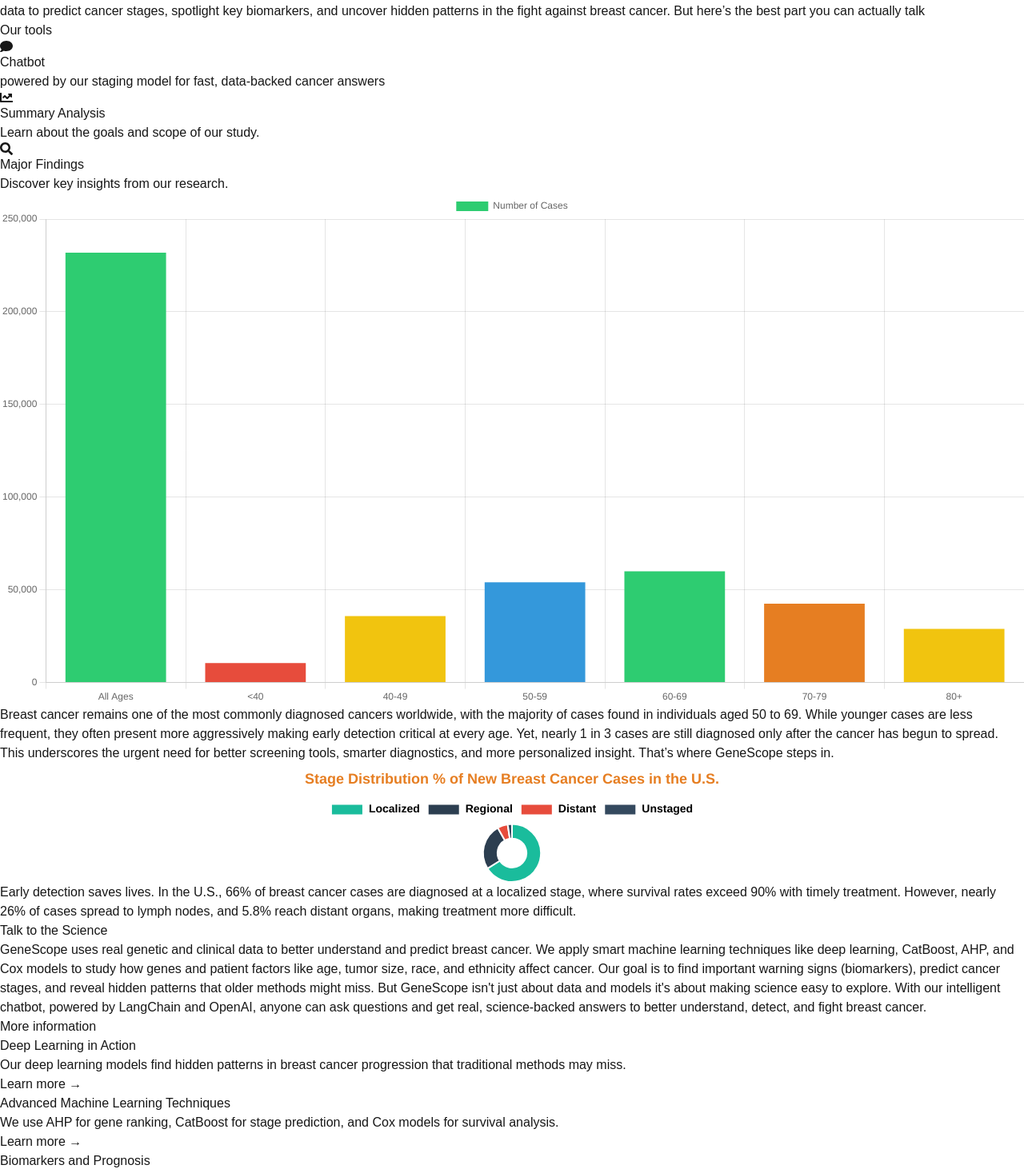
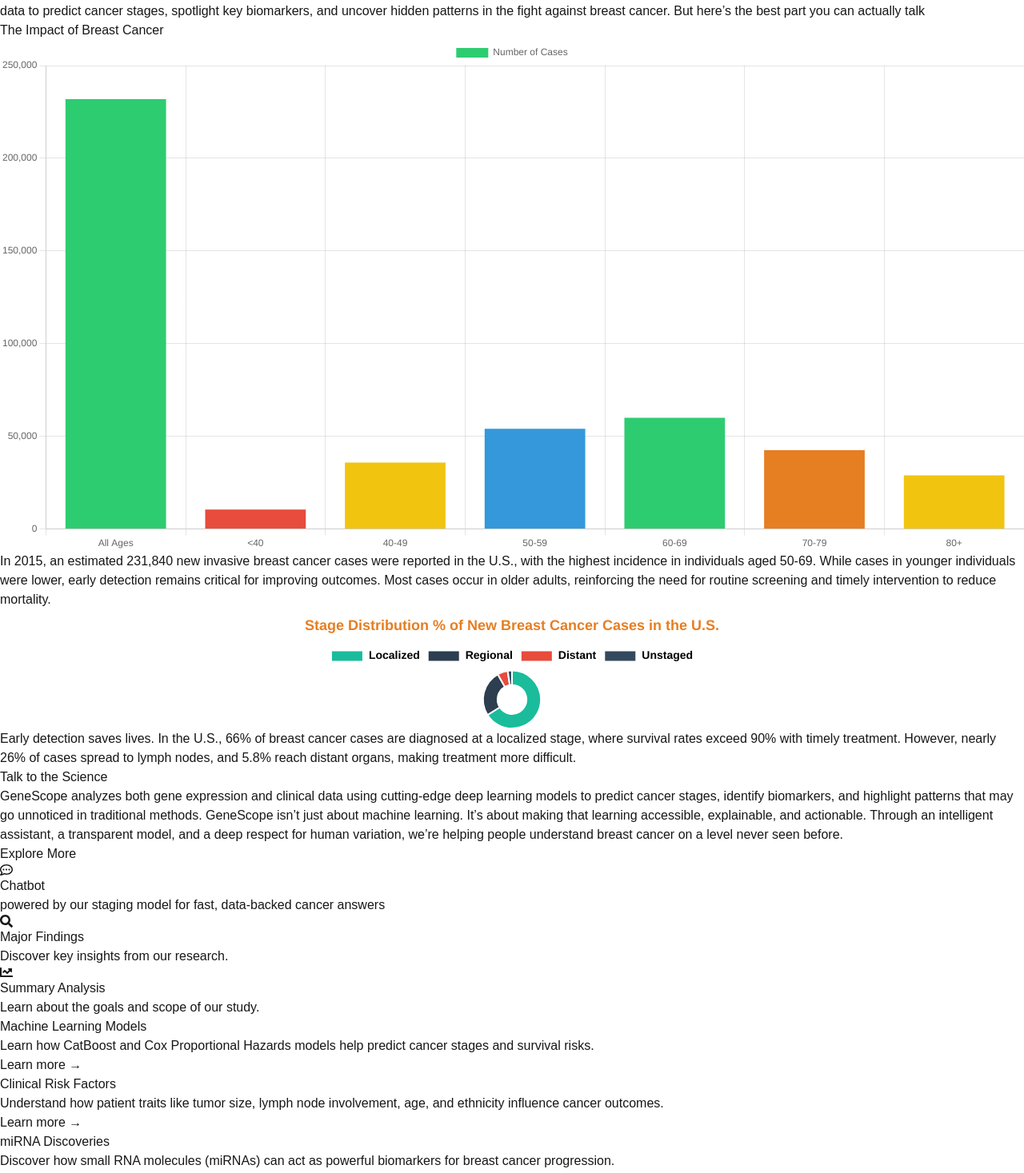
Before and after one commit to ANikfarjam/GeneScope, a Next.js app in the folder front/: page / in a window 1280 px wide. Shown: the part 142-1609 px from the top of the page at 80% size. Built offline with nearby package versions, Linux system fonts and the light colour scheme.

Commit message:
fix page problems

```diff
--- a/front/package.json
+++ b/front/package.json
@@ -32,6 +32,7 @@
     "react-icons": "^5.4.0",
     "react-markdown": "^9.0.3",
     "react-spinners": "^0.15.0",
+    "react-type-animation": "^3.2.0",
     "rehype-katex": "^7.0.1",
     "remark-gfm": "^4.0.1",
     "remark-math": "^6.0.0"
--- a/front/src/app/page.tsx
+++ b/front/src/app/page.tsx
@@ -9,7 +9,8 @@ import { Chart, registerables } from "chart.js";
 import Typer from "./components/Typer";
 import { motion } from "framer-motion"; // Import Framer Motion
 import Link from "next/link";
-import { FaSearch, FaChartLine, FaComment } from "react-icons/fa";
+import { FaRegCommentDots, FaSearch, FaChartLine } from "react-icons/fa";
+
 Chart.register(...registerables);
 
 export default function Home() {
@@ -19,28 +20,40 @@ export default function Home() {
 
   const cardData = [
     {
-      title: "Deep Learning in Action",
+      title: "Machine Learning Models",
       description:
-        "Our deep learning models find hidden patterns in breast cancer progression that traditional methods may miss.",
-      link: "https://www.nature.com/articles/s41591-020-0801-2",
+        "Learn how CatBoost and Cox Proportional Hazards models help predict cancer stages and survival risks.",
+      link: "https://catboost.ai/",
     },
     {
-      title: "Advanced Machine Learning Techniques",
+      title: "Clinical Risk Factors",
       description:
-        "We use AHP for gene ranking, CatBoost for stage prediction, and Cox models for survival analysis.",
-      link: "https://en.wikipedia.org/wiki/CatBoost",
+        "Understand how patient traits like tumor size, lymph node involvement, age, and ethnicity influence cancer outcomes.",
+      link: "https://www.cancer.gov/about-cancer/diagnosis-staging/prognosis",
     },
     {
-      title: "Biomarkers and Prognosis",
+      title: "miRNA Discoveries",
       description:
-        "GeneScope identifies key biomarkers and studies how clinical factors impact cancer outcomes.",
-      link: "https://www.ncbi.nlm.nih.gov/pmc/articles/PMC6499220/",
+        "Discover how small RNA molecules (miRNAs) can act as powerful biomarkers for breast cancer progression.",
+      link: "https://www.ncbi.nlm.nih.gov/pmc/articles/PMC4267179/", // Reliable NCBI article
     },
     {
-      title: "Talk to the Science",
+      title: "Health Disparity Insights",
       description:
-        "Our chatbot, powered by LangChain and OpenAI, answers your questions and explains predictions in simple language.",
-      link: "https://www.langchain.dev/",
+        "Dive into how breast cancer progression differs across race and age groups, highlighting disparities in outcomes.",
+      link: "https://www.cdc.gov/cancer/breast/statistics/race.htm",
+    },
+    {
+      title: "Our Modified AHP Method",
+      description:
+        "Learn about our custom version of the Analytic Hierarchy Process for ranking important genes in breast cancer research.",
+      link: "https://en.wikipedia.org/wiki/Analytic_hierarchy_process", // About original AHP, modified version is your innovation
+    },
+    {
+      title: "Science You Can Talk To",
+      description:
+        "See how our LangChain and OpenAI-powered chatbot makes complex science easy to understand and explore.",
+      link: "https://www.langchain.dev/", // Reliable source for LangChain
     },
   ];
 
@@ -97,7 +110,6 @@ export default function Home() {
       },
     },
   } as const;
-
   return (
     <main className="flex flex-col items-center justify-center min-h-screen  text-black p-6 pt-40 z-2 ">
       <ParticleBackground />
@@ -106,67 +118,20 @@ export default function Home() {
           GeneScope at a Glance
         </h1>
         <div
-          className="text-lg min-h-[170px]  w-full overflow-hidden relative text-left mt-6 mar "
+          className="text-lg mb-8 min-h-[190px] w-full overflow-hidden relative text-left pt-2 "
           data-aos="fade-right"
         >
-          <Typer
-            text="We’re on a mission to make breast cancer analysis smarter, more personal, and easier to understand. GeneScope combines powerful deep learning with real clinical and genetic data to predict cancer stages, spotlight key biomarkers, and uncover hidden patterns in the fight against breast cancer. But here’s the best part you can actually talk to it!
-            Our chatbot isn’t just conversational it performs staging predictions too, giving you fast, data-backed answers. Dive into our major findings to see what we’ve uncovered, and learn about our project objectives to understand the bigger picture."
-          />
+          <Typer text="We’re on a mission to make breast cancer analysis smarter, more personal, and easier to understand. GeneScope combines powerful deep learning with real clinical and genetic data to predict cancer stages, spotlight key biomarkers, and uncover hidden patterns in the fight against breast cancer. But here’s the best part you can actually talk to it! Our chatbot isn’t just conversational it performs staging predictions too, giving you fast, data-backed answers. Dive into our major findings to see what we’ve uncovered, and learn about our project objectives to understand the bigger picture." />
         </div>
-        <div className="mt-12 p-4 ">
-          <h1 className="text-2xl font-bold mb-4" data-aos="fade-right">
-            Our tools{" "}
-          </h1>
-          <div className="flex flex-col md:flex-row items-center justify-between gap-6 bg-white">
-            <Link href="/dashboard" className="w-full md:w-1/3">
-              <motion.div
-                className="group p-6 bg-white rounded-lg shadow-md text-center cursor-pointer"
-                data-aos="fade-right"
-                whileHover={{ boxShadow: "0px 10px 30px rgba(0, 0, 0, 0.2)" }}
-                transition={{ duration: 0.2 }}
-              >
-                <FaComment className="text-5xl text-blue-300 group-hover:text-blue-500 transition-colors duration-600 mb-3 mx-auto" />
-                <h2 className="text-lg font-semibold">Chatbot</h2>
-                <p className="text-sm text-gray-600 mt-2">
-                  powered by our staging model for fast, data-backed cancer
-                  answers
-                </p>
-              </motion.div>
-            </Link>
 
-            <Link href="/project-objective" className="w-full md:w-1/3">
-              <motion.div
-                className="group p-6 bg-white rounded-lg shadow-md text-center cursor-pointer"
-                data-aos="fade-left"
-                whileHover={{ boxShadow: "0px 10px 30px rgba(0, 0, 0, 0.2)" }}
-                transition={{ duration: 0.2 }}
-              >
-                <FaChartLine className="text-5xl text-orange-300 group-hover:text-orange-500 transition-colors duration-600 mb-3 mx-auto" />
-                <h2 className="text-lg font-semibold">Summary Analysis</h2>
-                <p className="text-sm text-gray-600 mt-2">
-                  Learn about the goals and scope of our study.
-                </p>
-              </motion.div>
-            </Link>
+        <div className="mt-12 shadow-lg p-4 inset-shadow-xs bg-white">
+          <h2
+            className="text-2xl font-bold mb-6 text-center "
+            data-aos="fade-up"
+          >
+            The Impact of Breast Cancer
+          </h2>
 
-            <Link href="/majorfindings" className="w-full md:w-1/3">
-              <motion.div
-                className="group p-6 bg-white rounded-lg shadow-md text-center cursor-pointer"
-                data-aos="fade-up"
-                whileHover={{ boxShadow: "0px 10px 30px rgba(0, 0, 0, 0.2)" }}
-                transition={{ duration: 0.2 }}
-              >
-                <FaSearch className="text-5xl text-green-300 group-hover:text-green-500 transition-colors duration-900 mb-3 mx-auto" />
-                <h2 className="text-lg font-semibold">Major Findings</h2>
-                <p className="text-sm text-gray-600 mt-2">
-                  Discover key insights from our research.
-                </p>
-              </motion.div>
-            </Link>
-          </div>
-        </div>
-        <div className="mt-12 shadow-md p-4 inset-shadow-xs bg-white">
           <div className="flex flex-col md:flex-row items-center justify-between gap-6">
             <a
               href="https://breast-cancer.ca/diag-ratngs/"
@@ -191,19 +156,17 @@ export default function Home() {
               transition={{ duration: 0.2 }}
             >
               <p className="text-lg">
-                Breast cancer remains one of the most commonly diagnosed cancers
-                worldwide, with the majority of cases found in individuals aged
-                50 to 69. While younger cases are less frequent, they often
-                present more aggressively making early detection critical at
-                every age. Yet, nearly 1 in 3 cases are still diagnosed only
-                after the cancer has begun to spread. This underscores the
-                urgent need for better screening tools, smarter diagnostics, and
-                more personalized insight. That’s where GeneScope steps in.
+                In 2015, an estimated 231,840 new invasive breast cancer cases
+                were reported in the U.S., with the highest incidence in
+                individuals aged 50-69. While cases in younger individuals were
+                lower, early detection remains critical for improving outcomes.
+                Most cases occur in older adults, reinforcing the need for
+                routine screening and timely intervention to reduce mortality.
               </p>
             </motion.div>
           </div>
         </div>
-        <div className="mt-12 shadow-md p-4 inset-shadow-xs bg-white">
+        <div className="mt-12 shadow-lg p-4 inset-shadow-xs bg-white">
           <div className="flex flex-col md:flex-row items-center justify-between gap-6">
             <motion.div
               className="w-full md:w-1/2 p-2 "
@@ -230,47 +193,109 @@ export default function Home() {
             </motion.div>
           </div>
         </div>
-
         <motion.div
-          className="bg-white shadow-md px-5 py-2 my-10 text-left"
+          className="bg-white  shadow-md p-4 md:p-4 my-10 text-left"
           data-aos="fade-up"
           initial={{ opacity: 0, y: 50 }}
           whileInView={{ opacity: 1, y: 0 }}
           transition={{ duration: 0.6 }}
           viewport={{ once: true }}
         >
-          <h2 className="text-2xl font-bold mb-6 text-center ">
+          <h2 className="text-2xl font-bold mb-4 text-black-700 text-center">
             Talk to the Science
           </h2>
           <p className="text-lg mb-4">
-            GeneScope uses real genetic and clinical data to better understand
-            and predict breast cancer. We apply smart machine learning
-            techniques like deep learning, CatBoost, AHP, and Cox models to
-            study how genes and patient factors like age, tumor size, race, and
-            ethnicity affect cancer. Our goal is to find important warning signs
-            (biomarkers), predict cancer stages, and reveal hidden patterns that
-            older methods might miss. But GeneScope isn&apos;t just about data
-            and models it&apos;s about making science easy to explore. With our
-            intelligent chatbot, powered by LangChain and OpenAI, anyone can ask
-            questions and get real, science-backed answers to better understand,
-            detect, and fight breast cancer.
+            GeneScope analyzes both gene expression and clinical data using
+            cutting-edge deep learning models to predict cancer stages, identify
+            biomarkers, and highlight patterns that may go unnoticed in
+            traditional methods. GeneScope isn’t just about machine learning.
+            It’s about making that learning accessible, explainable, and
+            actionable. Through an intelligent assistant, a transparent model,
+            and a deep respect for human variation, we’re helping people
+            understand breast cancer on a level never seen before.
           </p>
 
           <p className="text-lg"></p>
         </motion.div>
-        <h1 className="text-2xl font-bold mb-4" data-aos="fade-right">
-          More information{" "}
-        </h1>
+
+        {/* Separate Section for Three Navigation Cards */}
+        <div className="mt-12 p-4 ">
+          <h2
+            className="text-2xl font-bold mb-6 text-center"
+            data-aos="fade-up"
+          >
+            Explore More
+          </h2>
+
+          <div className="flex flex-col md:flex-row items-center justify-between gap-6 bg-white ">
+            {/* Dashboard Card */}
+            <Link href="/dashboard" className="w-full md:w-1/3">
+              <motion.div
+                className="p-6 bg-white rounded-lg shadow-md text-center cursor-pointer"
+                data-aos="fade-right"
+                whileHover={{ boxShadow: "0px 10px 30px rgba(0, 0, 0, 0.2)" }}
+                transition={{ duration: 0.2 }}
+              >
+                <div className="flex flex-col items-center group transition-all duration-2000 ease-in-out">
+                  <FaRegCommentDots className="text-5xl text-blue-300 mb-3 group-hover:text-blue-600 transition-colors duration-2000" />
+                  <h2 className="text-lg font-semibold">Chatbot</h2>
+                  <p className="text-sm text-gray-600 mt-2">
+                    powered by our staging model for fast, data-backed cancer
+                    answers
+                  </p>
+                </div>
+              </motion.div>
+            </Link>
+
+            {/* Major Findings Card */}
+            <Link href="/major-finding" className="w-full md:w-1/3">
+              <motion.div
+                className="p-6 bg-white rounded-lg shadow-md text-center cursor-pointer"
+                data-aos="fade-up"
+                whileHover={{ boxShadow: "0px 10px 30px rgba(0, 0, 0, 0.2)" }}
+                transition={{ duration: 0.2 }}
+              >
+                <div className="flex flex-col items-center group transition-all duration-2000 ease-in-out">
+                  <FaSearch className="text-5xl text-green-300 mb-3 group-hover:text-green-600 transition-colors duration-2000" />
+                  <h2 className="text-lg font-semibold">Major Findings</h2>
+                  <p className="text-sm text-gray-600 mt-2">
+                    Discover key insights from our research.
+                  </p>
+                </div>
+              </motion.div>
+            </Link>
+
+            {/* Project Objective Card */}
+            <Link href="/project-objective" className="w-full md:w-1/3">
+              <motion.div
+                className="p-6 bg-white rounded-lg shadow-md text-center cursor-pointer"
+                data-aos="fade-left"
+                whileHover={{ boxShadow: "0px 10px 30px rgba(0, 0, 0, 0.2)" }}
+                transition={{ duration: 0.2 }}
+              >
+                <div className="flex flex-col items-center group transition-all duration-2000 ease-in-out">
+                  <FaChartLine className="text-5xl text-orange-300 mb-3 group-hover:text-orange-500 transition-colors duration-2000" />
+                  <h2 className="text-lg font-semibold">Summary Analysis</h2>
+                  <p className="text-sm text-gray-600 mt-2">
+                    Learn about the goals and scope of our study.
+                  </p>
+                </div>
+              </motion.div>
+            </Link>
+          </div>
+        </div>
+
+        {/* Card Section */}
         <div className="grid grid-cols-1 md:grid-cols-2 gap-6 mt-8">
           {cardData.map((card, index) => (
             <div
               key={index}
-              className="bg-white  p-6 rounded-lg shadow-md hover:shadow-xl transition-shadow duration-300"
+              className="bg-white p-6 rounded-lg shadow-md"
               data-aos="fade-left"
               data-aos-delay={index * 200}
             >
               <h2 className="text-2xl font-semibold">{card.title}</h2>
-              <p className="mt-2">{card.description}</p>
+              <p className="mt-2, text-left">{card.description}</p>
               <div className="mt-4">
                 <a
                   href={card.link}
```
Also changed, not shown: 2 other files (tests, documents, lock files or other folders).
